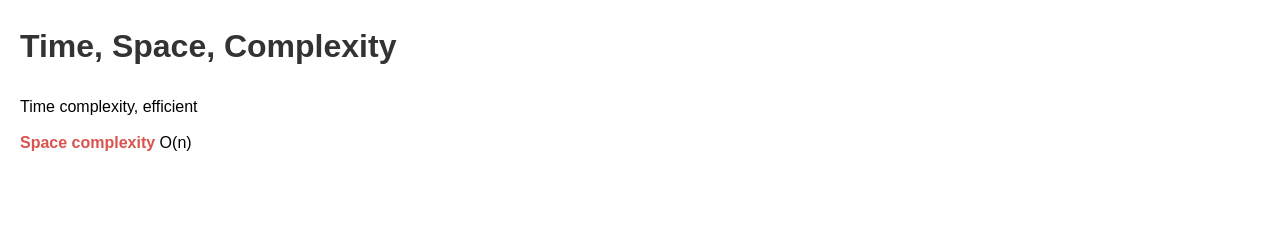
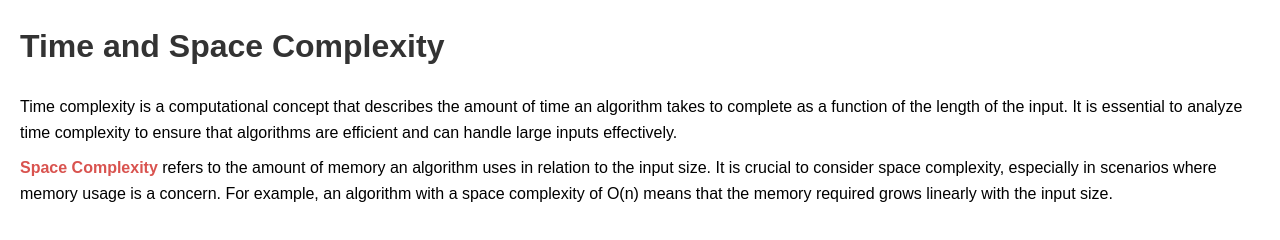
Before and after one commit to acciojob/time-and-space-complexity-MaungMyatAung, a website: page main.html in a window 1280 px wide. Drawn offline with Linux system fonts and the light colour scheme.

Commit message:
created a submission

```diff
--- a/main.html
+++ b/main.html
@@ -10,12 +10,12 @@
 <body>
 	<!-- the entire body must be written by student -->
     <script type="text/javascript" src="./script.js">
-</script>
-	<h1>Time, Space, Complexity</h1>
-	<p>Time complexity, efficient</p>
-	<p><b>Space complexity</b> O(n)</p>
+	</script>
+	<h1>Time and Space Complexity</h1>
+    <p>Time complexity is a computational concept that describes the amount of time an algorithm takes to complete as a function of the length of the input. It is essential to analyze time complexity to ensure that algorithms are efficient and can handle large inputs effectively.</p>
+    <p><b>Space Complexity</b> refers to the amount of memory an algorithm uses in relation to the input size. It is crucial to consider space complexity, especially in scenarios where memory usage is a concern. For example, an algorithm with a space complexity of O(n) means that the memory required grows linearly with the input size.</p>
+</body>
 
 
-</body>
 
 </html>
```
